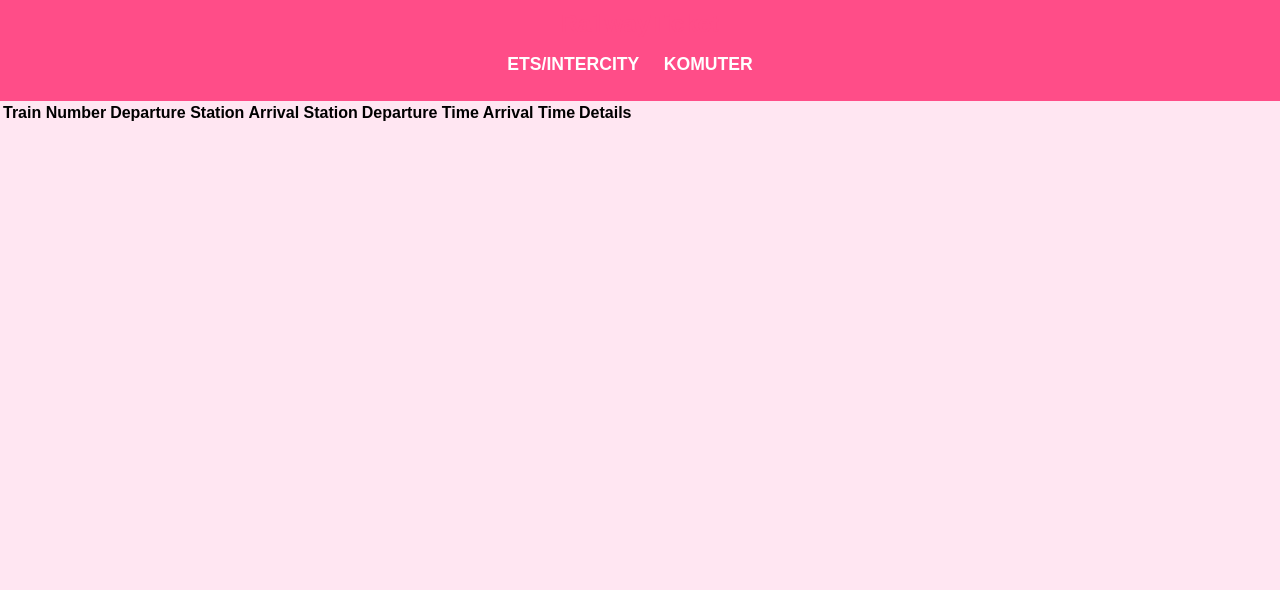
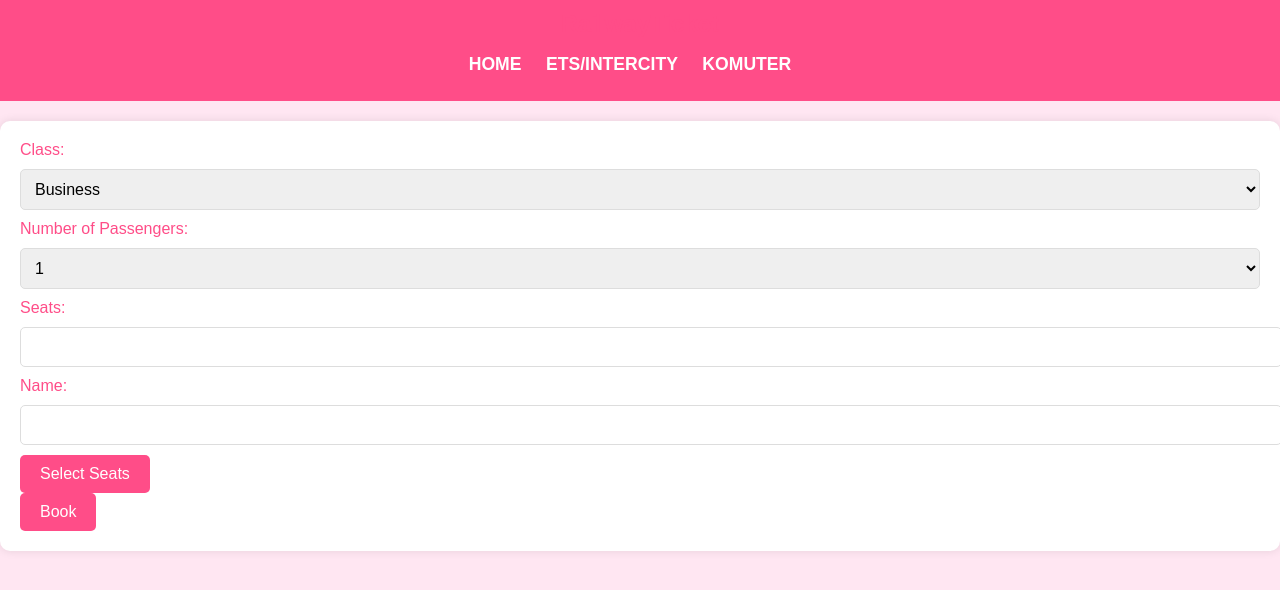
Before and after one commit to ezatul18/TT8L-06, a Flask app: template Ticketing/templates/komuter.html in a window 1280 px wide. Shown: the top 590 px of the page. Run offline with Flask 3, Linux system fonts and the light colour scheme; the template is opened without the code that fills it, so the values that code supplies are empty.

Commit message:
seat value shown

```diff
--- a/Ticketing/app.py
+++ b/Ticketing/app.py
@@ -8,7 +8,11 @@ app = Flask(__name__)
 def booking_page():
     return render_template('ets.html')
 
-@app.route('/get_seats/<seat_class>', methods=['GET'])
+@app.route('/komuter')
+def komuter_page():
+    return render_template('komuter.html')
+
+@app.route('/get_seats/<seat_class>')
 def get_seats(seat_class):
     conn = sqlite3.connect('train_booking.db')
     cursor = conn.cursor()
@@ -16,17 +20,17 @@ def get_seats(seat_class):
         SELECT seat_id, seat_number
         FROM Seats
         WHERE seat_class = ? AND is_available = 1
+        LIMIT 50
     ''', (seat_class,))
     seats = cursor.fetchall()
     conn.close()
 
     seats_list = [{'seat_id': seat[0], 'seat_number': seat[1]} for seat in seats]
-
     return jsonify({'seats': seats_list})
 
 @app.route('/book', methods=['POST'])
 def book_ticket():
-    seat_ids = request.form['seat'].split(',')
+    seat_id = request.form['seat_id']
     customer_name = request.form['name']
     booking_time = datetime.now().strftime('%Y-%m-%d %H:%M:%S')
 
@@ -34,15 +38,14 @@ def book_ticket():
     cursor = conn.cursor()
 
     try:
-        for seat_id in seat_ids:
-            cursor.execute('''
-                INSERT INTO Bookings (seat_id, customer_name, booking_time)
-                VALUES (?, ?, ?)
-            ''', (seat_id, customer_name, booking_time))
+        cursor.execute('''
+            INSERT INTO Bookings (seat_id, customer_name, booking_time)
+            VALUES (?, ?, ?)
+        ''', (seat_id, customer_name, booking_time))
 
-            cursor.execute('''
-                UPDATE Seats SET is_available = 0 WHERE seat_id = ?
-            ''', (seat_id,))
+        cursor.execute('''
+            UPDATE Seats SET is_available = 0 WHERE seat_id = ?
+        ''', (seat_id,))
 
         conn.commit()
         message = "Booking successful!"
--- a/Ticketing/static/script.js
+++ b/Ticketing/static/script.js
@@ -1,29 +1,53 @@
 document.addEventListener('DOMContentLoaded', () => {
-    let maxPassengers = 1;
+    const selectSeatBtn = document.getElementById('select-seat-btn');
+    const seatMap = document.getElementById('seat-map');
+    const seatInput = document.getElementById('seat');
+    const numPaxSelect = document.getElementById('num_pax');
+    const popupOverlay = document.querySelector('.popup-overlay');
+    const popup = document.querySelector('.popup');
+    let selectedSeats = [];
+
+    for (let i = 1; i <= 13; i++) {
+        const option = document.createElement('option');
+        option.value = i;
+        option.textContent = i;
+        numPaxSelect.appendChild(option);
+    }
+
+    function updateSelectedSeats() {
+        seatInput.value = selectedSeats.join(',');
+    }
+
+    function handleSeatSelection(seatDiv) {
+        const seatNumber = seatDiv.innerText;
+
+        if (seatDiv.classList.contains('selected')) {
+            seatDiv.classList.remove('selected');
+            selectedSeats = selectedSeats.filter(seat => seat !== seatNumber);
+        } else {
+            if (selectedSeats.length < parseInt(numPaxSelect.value, 10)) {
+                seatDiv.classList.add('selected');
+                selectedSeats.push(seatNumber);
+            } else {
+                alert(`You can select up to ${numPaxSelect.value} seats.`);
+            }
+        }
+
+        updateSelectedSeats();
+    }
 
     function updateSeats() {
         const seatClass = document.getElementById('class').value;
         fetch(`/get_seats/${seatClass}`)
             .then(response => response.json())
             .then(data => {
-                const seatMap = document.getElementById('seat-map');
                 seatMap.innerHTML = '';
                 data.seats.forEach(seat => {
                     const seatDiv = document.createElement('div');
                     seatDiv.classList.add('seat');
                     seatDiv.dataset.seatId = seat.seat_id;
                     seatDiv.innerText = seat.seat_number;
-                    seatDiv.addEventListener('click', () => {
-                        if (seatDiv.classList.contains('selected')) {
-                            seatDiv.classList.remove('selected');
-                        } else {
-                            const selectedSeats = document.querySelectorAll('.seat.selected').length;
-                            if (selectedSeats < maxPassengers) {
-                                seatDiv.classList.add('selected');
-                            }
-                        }
-                        updateSelectedSeats();
-                    });
+                    seatDiv.addEventListener('click', () => handleSeatSelection(seatDiv));
                     seatMap.appendChild(seatDiv);
                 });
                 showPopup();
@@ -33,54 +57,17 @@ document.addEventListener('DOMContentLoaded', () => {
             });
     }
 
-    function updateSelectedSeats() {
-        const selectedSeats = document.querySelectorAll('.seat.selected');
-        const selectedSeatNumbers = Array.from(selectedSeats)
-            .map(seat => seat.innerText);
-        document.getElementById('seat').value = selectedSeatNumbers.join(', ');
-    }
-
-    document.getElementById('select-seat-btn').addEventListener('click', () => {
-        maxPassengers = parseInt(document.getElementById('num_pax').value) || 1;
-        updateSeats();
-    });
-
     function showPopup() {
-        const popupOverlay = document.querySelector('.popup-overlay');
-        const popup = document.querySelector('.popup');
         popupOverlay.style.display = 'block';
         popup.style.display = 'block';
     }
 
-    document.getElementById('close-popup').addEventListener('click', () => {
-        const popupOverlay = document.querySelector('.popup-overlay');
-        const popup = document.querySelector('.popup');
+    function closePopup() {
         popupOverlay.style.display = 'none';
         popup.style.display = 'none';
-    });
+    }
 
-    const popupOverlay = document.querySelector('.popup-overlay');
-    popupOverlay.addEventListener('click', () => {
-        const popupOverlay = document.querySelector('.popup-overlay');
-        const popup = document.querySelector('.popup');
-        popupOverlay.style.display = 'none';
-        popup.style.display = 'none';
-    });
-
-    const numPaxSelect = document.getElementById('num_pax');
-    numPaxSelect.addEventListener('change', () => {
-        maxPassengers = parseInt(numPaxSelect.value) || 1;
-        const selectedSeats = document.querySelectorAll('.seat.selected');
-        if (selectedSeats.length > maxPassengers) {
-            selectedSeats.forEach(seat => seat.classList.remove('selected'));
-        }
-        updateSelectedSeats();
-    });
-
-    for (let i = 1; i <= 13; i++) {
-        const option = document.createElement('option');
-        option.value = i;
-        option.textContent = i;
-        numPaxSelect.appendChild(option);
-    }
+    selectSeatBtn.addEventListener('click', updateSeats);
+    document.getElementById('close-popup').addEventListener('click', closePopup);
+    popupOverlay.addEventListener('click', closePopup);
 });
--- a/Ticketing/templates/komuter.html
+++ b/Ticketing/templates/komuter.html
@@ -16,35 +16,41 @@
 
         <div class="menu">
             <ul>
-                <li><a href="/ets">ETS/INTERCITY</a></li>
+                <li><a href="#">HOME</a></li>
+                <li><a href="/">ETS/INTERCITY</a></li>
                 <li><a href="/komuter">KOMUTER</a></li>
             </ul>
         </div>
     </div>
-    <table>
-        <thead>
-            <tr>
-                <th>Train Number</th>
-                <th>Departure Station</th>
-                <th>Arrival Station</th>
-                <th>Departure Time</th>
-                <th>Arrival Time</th>
-                <th>Details</th>
-            </tr>
-        </thead>
-        <tbody>
-            {% for train in trains %}
-            <tr>
-                <td>{{ train.train_number }}</td>
-                <td>{{ train.departure_station }}</td>
-                <td>{{ train.arrival_station }}</td>
-                <td>{{ train.departure_time }}</td>
-                <td>{{ train.arrival_time }}</td>
-                <td><a href="../templates/book.html">View Details</a></td>
-            </tr>
-            {% endfor %}
-        </tbody>
-    </table>
+    <form action="/book" method="post">
+
+        <label for="class">Class:</label>
+        <select id="class" name="class">
+            <option value="business">Business</option>
+            <option value="economy">Economy</option>
+        </select><br>
+
+        <label for="num_pax">Number of Passengers:</label>
+        <select id="num_pax" name="num_pax">
+        </select><br>
+
+        <label for="seat">Seats:</label>
+        <input type="text" id="seat" name="seat" readonly><br>
+
+        <label for="name">Name:</label>
+        <input type="text" id="name" name="name"><br>
+
+        <button type="button" id="select-seat-btn">Select Seats</button><br>
+        <button type="submit">Book</button>
+    </form>
+
+    <div class="popup-overlay"></div>
+    <div class="popup">
+        <div class="seat-map" id="seat-map"></div>
+        <button id="close-popup">Close</button>
+    </div>
+
+    <script src="../static/script.js"></script>
 
 </body>
 
```
